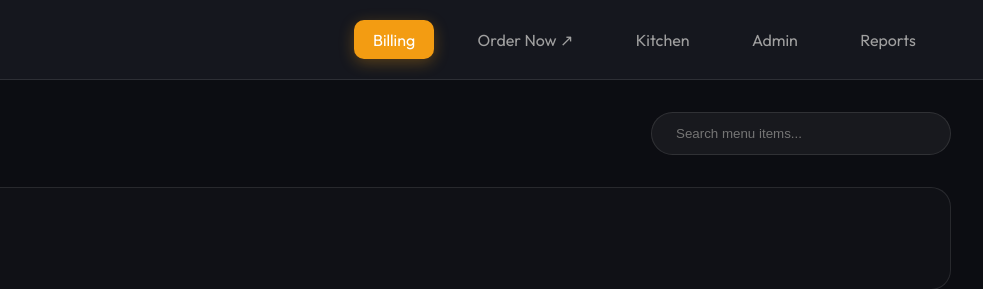
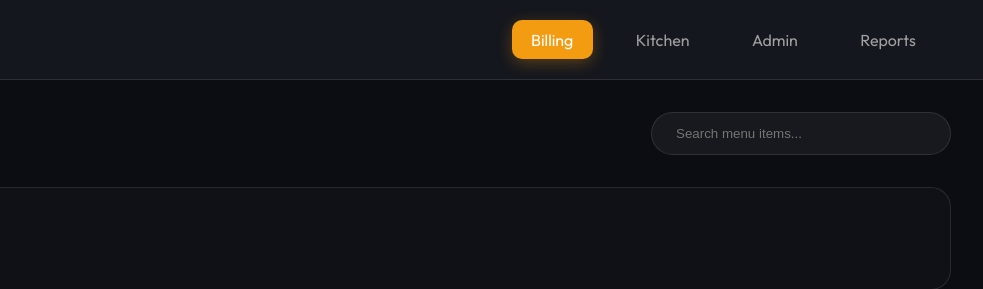
Before and after one commit to jom5280/Restaurant-Billing, a plain HTML site: page index.html in a window 1280 px wide. Shown: the top 289 px of the page, 297-1280 px from the left. Drawn offline with nearby package versions, Linux system fonts and the light colour scheme.

Commit message:
Add files via upload

```diff
--- a/index.html
+++ b/index.html
@@ -20,8 +20,6 @@
             </div>
             <ul class="nav-links">
                 <li class="active" data-view="billing">Billing</li>
-                <li><a href="order.html" target="_blank" style="color: inherit; text-decoration: none;">Order Now ↗</a>
-                </li>
                 <li data-view="kitchen">Kitchen</li>
                 <li data-view="admin">Admin</li>
                 <li data-view="reports">Reports</li>
```
